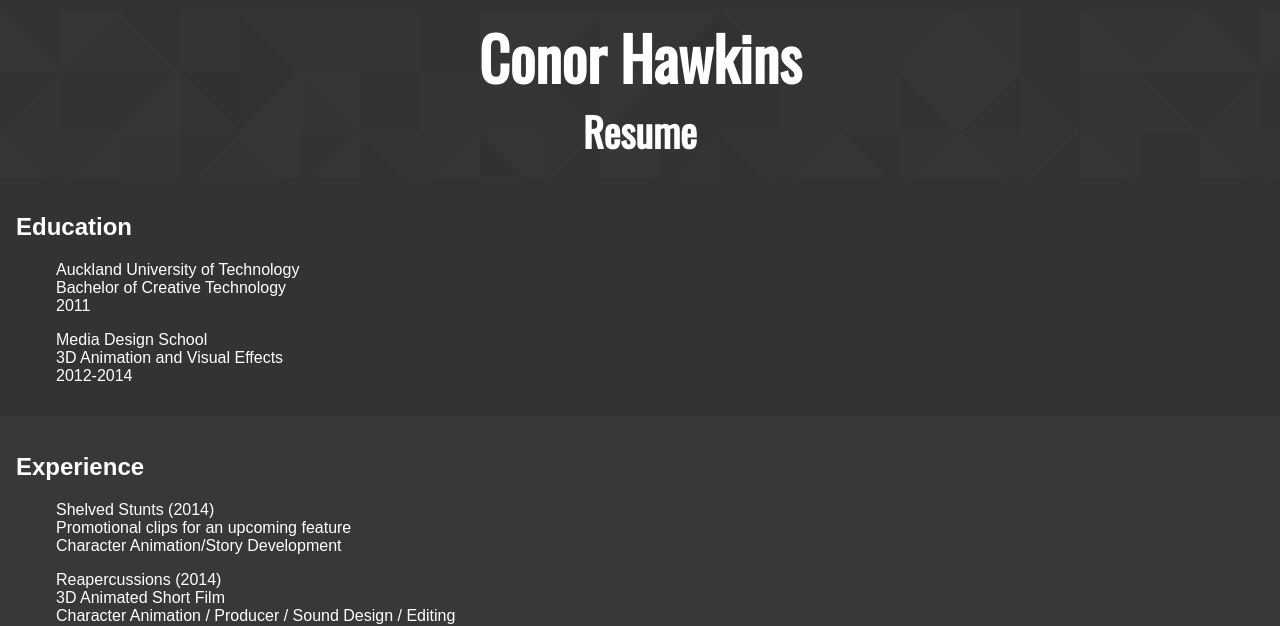
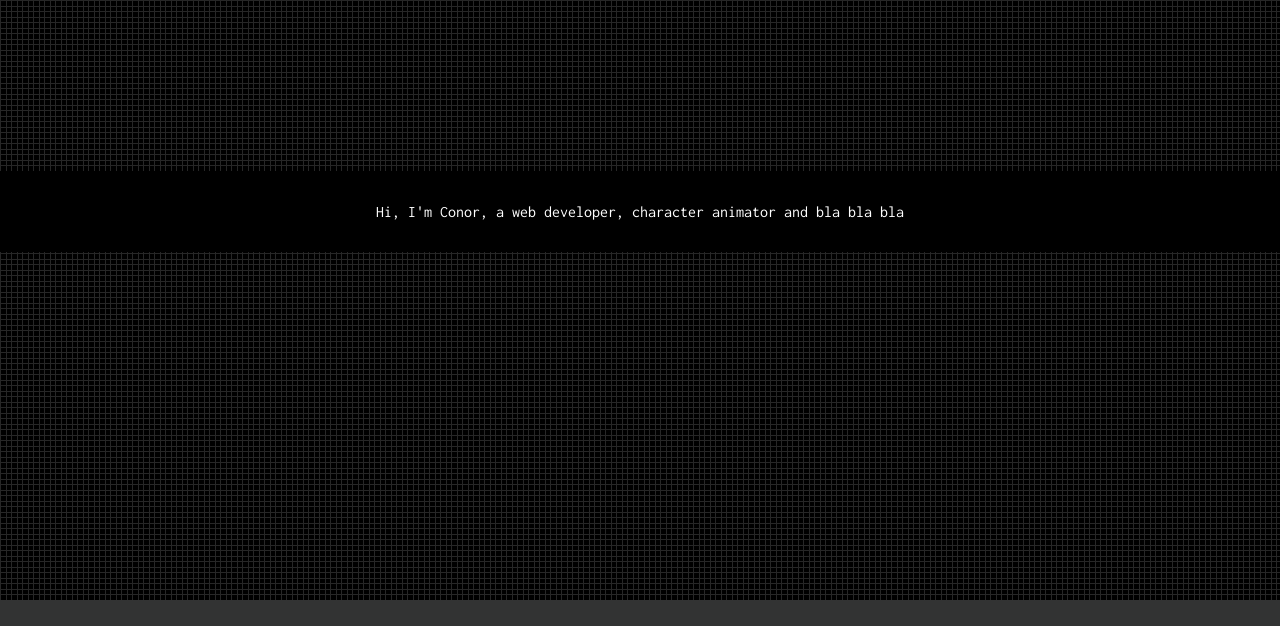
Before and after one commit to ConorHawk/online_resume, a plain HTML site: page index.html in a window 1280 px wide. Shown: the top 626 px of the page. Drawn offline with nearby package versions, Linux system fonts and the light colour scheme.

Commit message:
changed background image

```diff
--- a/index.html
+++ b/index.html
@@ -7,14 +7,18 @@
 	<link rel="stylesheet" href="style.css">
 	<link href='https://fonts.googleapis.com/css?family=Oswald' rel='stylesheet' type='text/css'>
 	<link href='https://fonts.googleapis.com/css?family=Roboto' rel='stylesheet' type='text/css'>
+	<link href='https://fonts.googleapis.com/css?family=Inconsolata' rel='stylesheet' type='text/css'>
 </head>
 
 <body>
 
 	<header>
 
-		<h1>Conor Hawkins</h1>
-		<h2>Resume</h2>
+		<div class="title-card">
+
+			<h1>Hi, I'm Conor, a web developer, character animator and bla bla bla</h1>
+
+		</div>
 
 	</header>
 
@@ -67,7 +71,9 @@
 		</div>
 
 		<div class="software">
+
 			<h2>Software</h2>
+
 				<ul>
 					<li>Maya</li>
 					<li>Photoshop</li>
@@ -80,7 +86,9 @@
 	</div> <!--container div -->
 
 	<footer>
+
 		<p>The quick brown fox jumps over the lazy dog</p>
+
 	</footer>
 
 
--- a/style.css
+++ b/style.css
@@ -7,22 +7,23 @@ body {
 }
 
 header {
-	font-family: 'Oswald', sans-serif;
-	color: #ffffff;
-	text-align: center;
-	background-image: url("footer_lodyas.png");
+	background-image: url("images/grid.png");
 	/*border-bottom: 1px solid black;*/
+	height:600px;
 }
 
-header h1{
-	margin: .2em 0 0 0;
-	font-size:60px;
+header .title-card {
+	padding:10em 0 0 0;
 }
 
-header h2{
-	margin:0;
-	font-size:40px;
-	padding: 0 0 .4em 0;
+header .title-card h1{
+	font-family: 'Inconsolata', sans-serif;
+	font-weight: normal;
+	font-size:16px;
+	padding:2em;
+	text-align: center;
+	color: #ffffff;
+	background-color:black;
 }
 
 .education {
@@ -47,6 +48,10 @@ li {
 	list-style:none;
 }
 
+img {
+	max-width:100%;
+	height:;
+}
 @media only screen and (min-width: 320px)  {
 
 	.education {
```
Also changed, not shown: images/grid.png (added).
